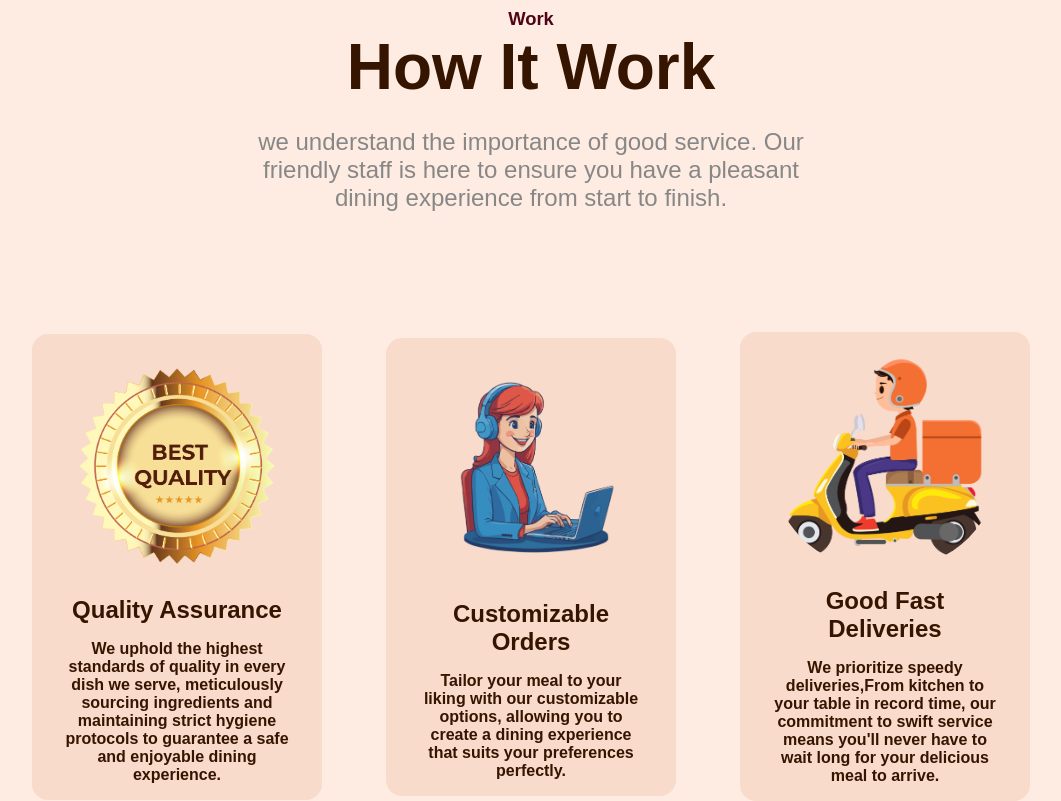
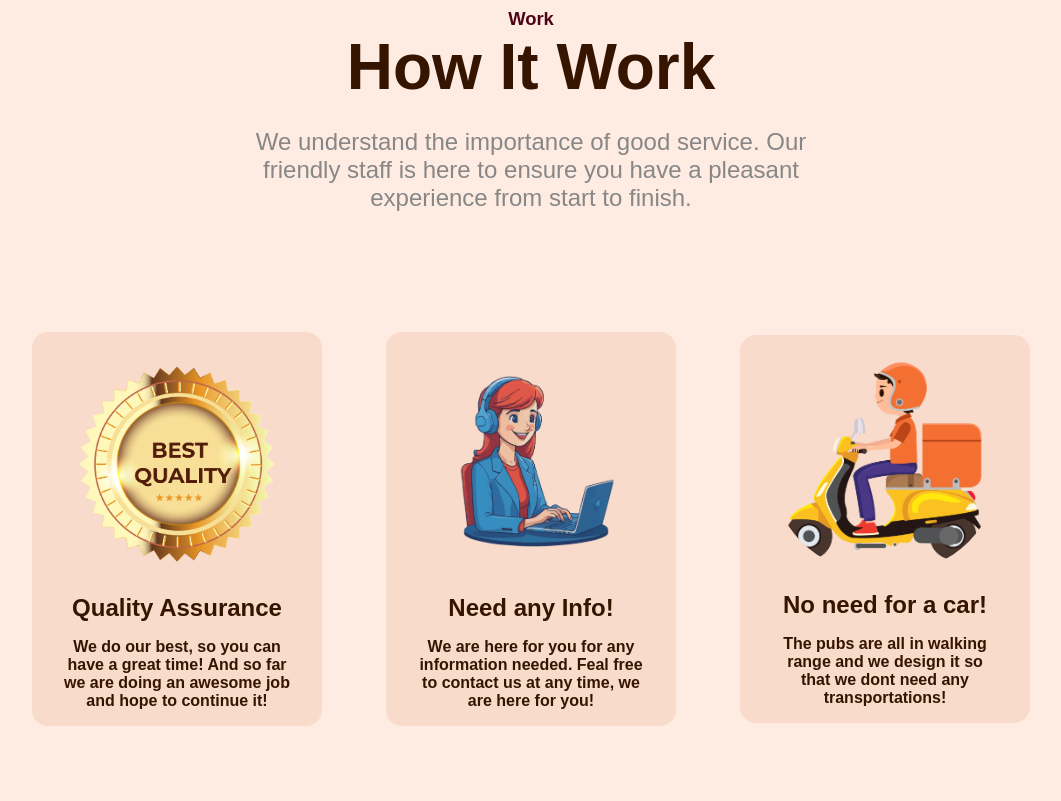
Before and after one commit to stevoPeric/Pubcrawl, a React (Create React App) app: page / in a window 1280 px wide. Shown: the part 1360-2161 px from the top of the page, without its empty margins (109-1170 px from the left). Built offline with nearby package versions, Linux system fonts and the light colour scheme.

Commit message:
change the Work indo data base

```diff
--- a/src/Components/Work.js
+++ b/src/Components/Work.js
@@ -8,17 +8,17 @@ function Work() {
         {
           image: PickMeals,
           title: "Quality Assurance",
-          text: "We uphold the highest standards of quality in every dish we serve, meticulously sourcing ingredients and maintaining strict hygiene protocols to guarantee a safe and enjoyable dining experience.",
+          text: "We do our best, so you can have a great time! And so far we are doing an awesome job and hope to continue it!",
         },
         {
           image: ChooseMeals,
-          title: "Customizable Orders",
-          text: "Tailor your meal to your liking with our customizable options, allowing you to create a dining experience that suits your preferences perfectly.",
+          title: "Need any Info!",
+          text: "We are here for you for any information needed. Feal free to contact us at any time, we are here for you!",
         },
         {
           image: DeliveryMeals,
-          title: "Good Fast Deliveries",
-          text: "We prioritize speedy deliveries,From kitchen to your table in record time, our commitment to swift service means you'll never have to wait long for your delicious meal to arrive.",
+          title: "No need for a car!",
+          text: "The pubs are all in walking range and we design it so that we dont need any transportations!",
         },
       ];
   return (
@@ -27,7 +27,7 @@ function Work() {
             <p className='primary-subheading'>Work</p>
             <h1 className='primary-heading'>How It Work</h1>
             <p className='primary-text'>
-            we understand the importance of good service. Our friendly staff is here to ensure you have a pleasant dining experience from start to finish.
+            We understand the importance of good service. Our friendly staff is here to ensure you have a pleasant experience from start to finish.
             </p>
         </div>
         <div className='work-section-bottom'>
```
